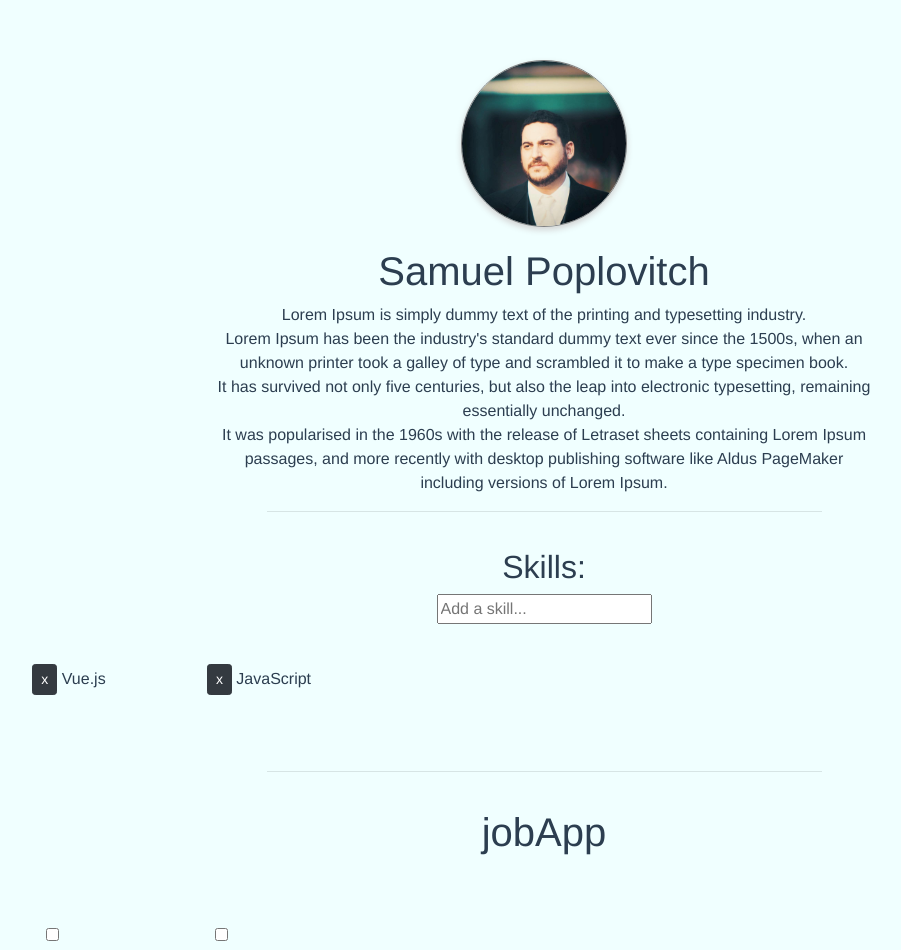
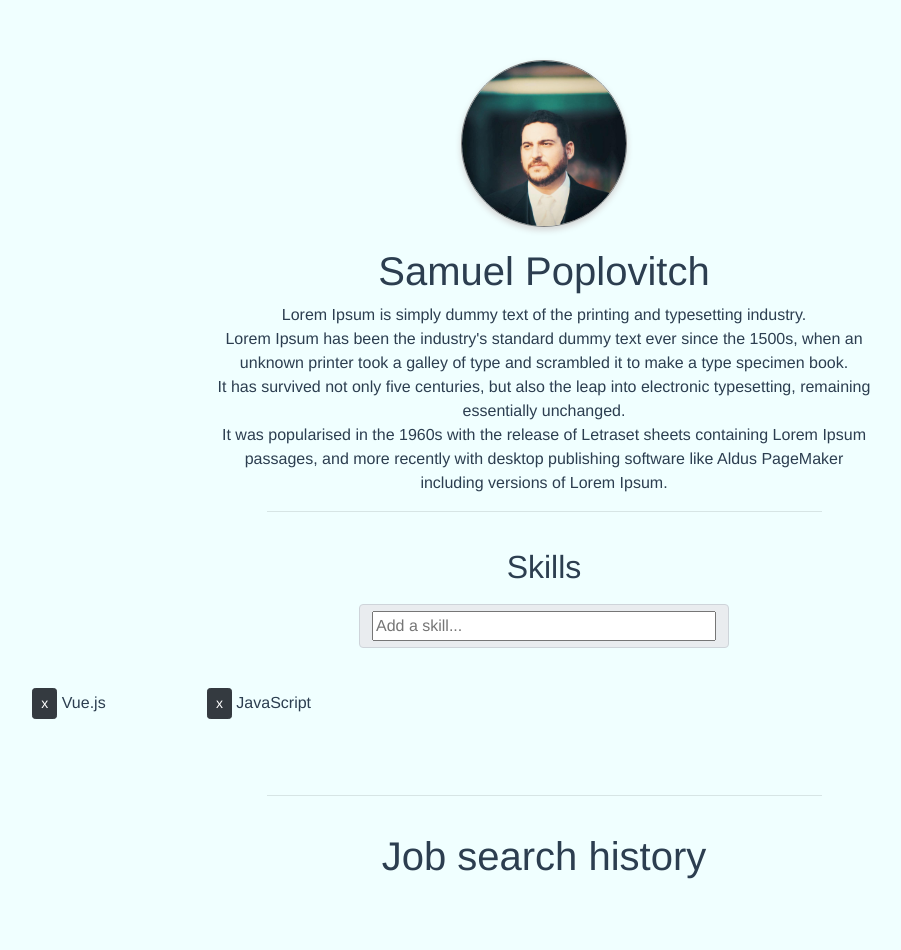
Before and after one commit to sam-pop/vue-presentation, a Vue app: page /#/ in a window 1280 px wide. Shown: the top 950 px of the page, without its empty margins (96-997 px from the left). Built offline with nearby package versions, Linux system fonts and the light colour scheme.

Commit message:
design update

```diff
--- a/src/components/JobApp.vue
+++ b/src/components/JobApp.vue
@@ -1,6 +1,6 @@
 <template>
     <div class="container">
-        <h1>jobApp</h1>
+        <h1>Job search history</h1>
         <div class="row">
             <div v-for="(data, i) in jobs" :key="i" v-bind:class="{isChecked : data.noGo}">
                 <div class="col">
@@ -38,6 +38,6 @@ export default {
 }
 
 div {
-  padding: 20px 0 20px 0;
+  padding: 20px;
 }
 </style>
--- a/src/components/Skills.vue
+++ b/src/components/Skills.vue
@@ -1,7 +1,7 @@
 <template>
 <div class="skills">
-    <h2>Skills:</h2>
-    <form @submit.prevent="addSkill">
+    <h2>Skills</h2>
+    <form @submit.prevent="addSkill" class="input-group-text col-4">
         <input type="text" placeholder="Add a skill..." v-model="skill"><br/>
     </form>
     <div class="row">
@@ -41,4 +41,14 @@ export default {
 div {
   padding: 20px 0 20px 0;
 }
+
+h2 {
+  padding-bottom: 10px;
+}
+form {
+  margin: 0 auto;
+}
+input {
+  width: 100%;
+}
 </style>
```
